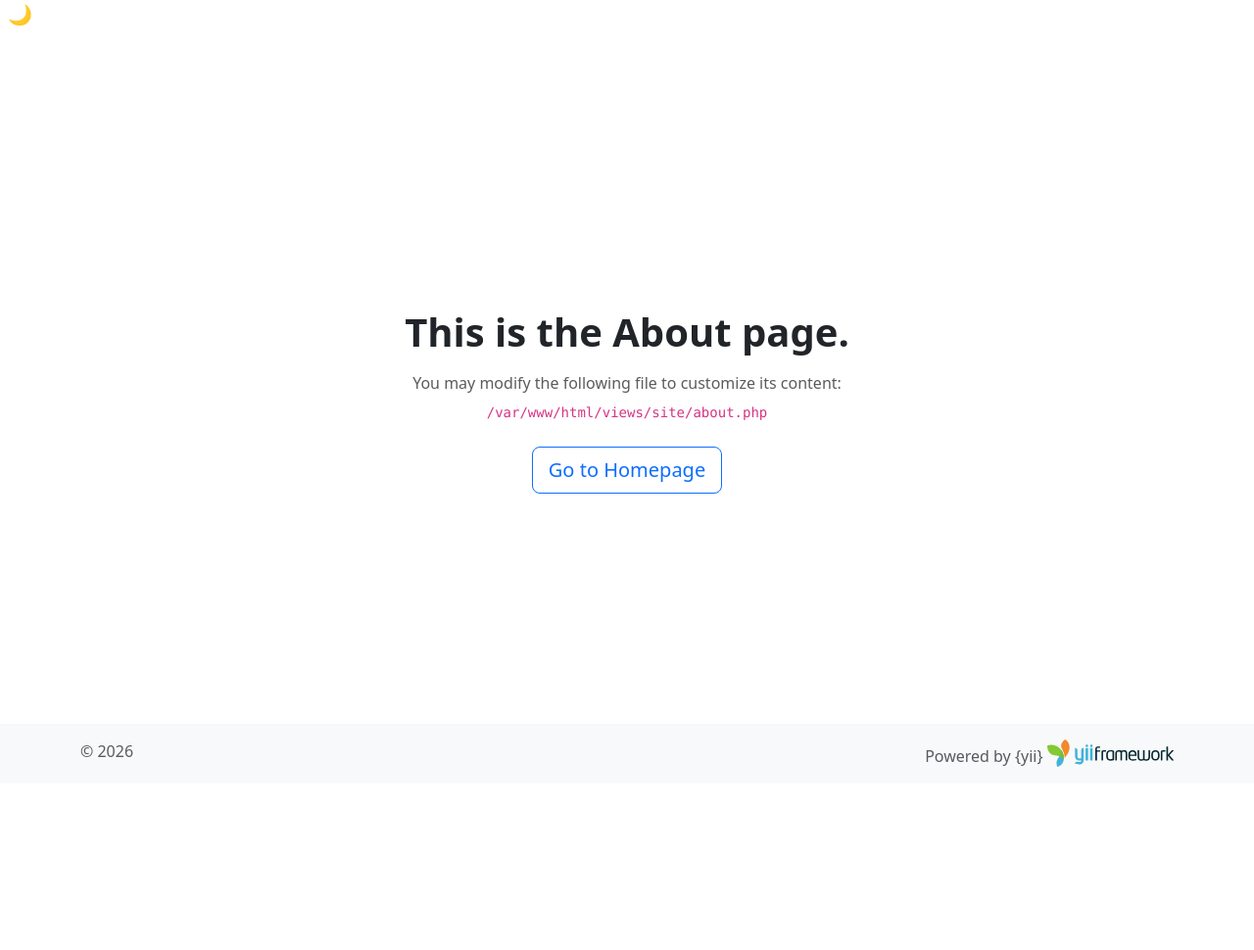
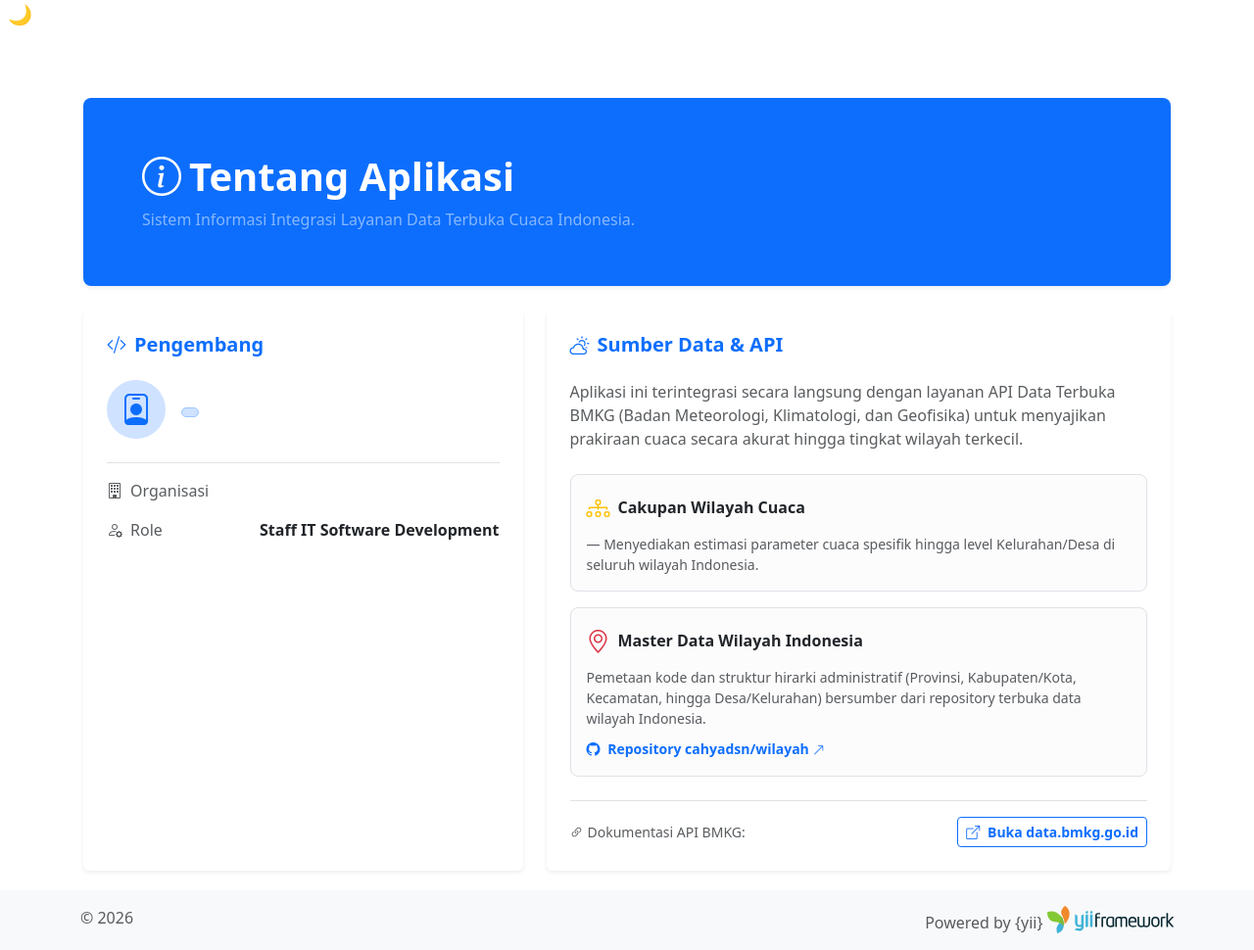
Before and after one commit to rudigigih1907/tms-cuaca, a Yii app: template views/site/about.php in a window 1280 px wide. Shown: the whole page at 98% size. Before the commit the page ends 783 px from the top, so only its background shows below. Run offline with PHP 8.4 and a stand-in for Yii, Linux system fonts and the light colour scheme; the template is opened without the code that fills it, so the values that code supplies are empty; some libraries are stand-ins or nearby versions.

Commit message:
menambahkan halaman about

```diff
--- a/views/site/about.php
+++ b/views/site/about.php
@@ -1,29 +1,118 @@
 <?php
 
+declare(strict_types=1);
+
 /** @var yii\web\View $this */
+/** @var string $developerName */
+/** @var string $organization */
+/** @var string $apiSource */
+/** @var string $apiVersion */
 
 use yii\helpers\Html;
 
 $this->title = 'About';
 $this->params['breadcrumbs'][] = $this->title;
-$this->params['meta_description'] = 'Learn more about this Yii2-powered application.';
-$this->params['meta_keywords'] = 'yii, yii2, about, php, framework';
+
+$wilayahSource = 'https://github.com/cahyadsn/wilayah';
 ?>
-<div class="site-about d-flex align-items-center justify-content-center text-center">
-    <div class="site-about-content mx-auto">
-        <h1 class="display-6 fw-semibold mb-3">This is the About page.</h1>
 
-        <p class="text-body-secondary mb-4">
-            You may modify the following file to customize its content:
-            <?php if (YII_DEBUG): ?>
-                <code class="d-block mt-2"><?= __FILE__ ?></code>
-            <?php endif; ?>
-        </p>
+<div class="site-about">
+    <!-- Header Banner -->
+    <div class="p-4 p-md-5 mb-4 bg-primary text-white rounded-3 shadow-sm">
+        <div class="container-fluid py-2">
+            <h1 class="display-6 fw-bold mb-2">
+                <i class="bi bi-info-circle me-2"></i>Tentang Aplikasi
+            </h1>
+            <p class="col-md-9 fs-6 text-white-50 mb-0">
+                Sistem Informasi Integrasi Layanan Data Terbuka Cuaca Indonesia.
+            </p>
+        </div>
+    </div>
 
-        <?= Html::a(
-            'Go to Homepage',
-            Yii::$app->homeUrl,
-            ['class' => 'btn btn-outline-primary btn-lg'],
-        ) ?>
+    <div class="row g-4">
+        <!-- Card Pengembang / Developer -->
+        <div class="col-12 col-md-6 col-lg-5">
+            <div class="card border-0 shadow-sm h-100">
+                <div class="card-header bg-transparent border-0 pt-4 px-4 pb-0">
+                    <h5 class="fw-bold m-0 text-primary">
+                        <i class="bi bi-code-slash me-2"></i>Pengembang
+                    </h5>
+                </div>
+                <div class="card-body p-4">
+                    <div class="d-flex align-items-center mb-4">
+                        <div class="bg-primary-subtle text-primary rounded-circle d-flex align-items-center justify-content-center me-3" style="width: 60px; height: 60px; min-width: 60px;">
+                            <i class="bi bi-person-badge fs-2"></i>
+                        </div>
+                        <div>
+                            <h5 class="fw-bold mb-1"><?= Html::encode($developerName) ?></h5>
+                            <span class="badge bg-primary-subtle text-primary border border-primary-subtle px-2 py-1 fw-semibold">
+                                <?= Html::encode($organization) ?>
+                            </span>
+                        </div>
+                    </div>
+
+                    <ul class="list-group list-group-flush border-top pt-2">
+                        <li class="list-group-item d-flex justify-content-between align-items-center px-0 py-2 border-0">
+                            <span class="text-muted"><i class="bi bi-building me-2"></i>Organisasi</span>
+                            <span class="fw-semibold"><?= Html::encode($organization) ?></span>
+                        </li>
+                        <li class="list-group-item d-flex justify-content-between align-items-center px-0 py-2 border-0">
+                            <span class="text-muted"><i class="bi bi-person-gear me-2"></i>Role</span>
+                            <span class="fw-semibold">Staff IT Software Development</span>
+                        </li>
+                    </ul>
+                </div>
+            </div>
+        </div>
+
+        <!-- Card Integrasi API BMKG & Data Wilayah -->
+        <div class="col-12 col-md-6 col-lg-7">
+            <div class="card border-0 shadow-sm h-100">
+                <div class="card-header bg-transparent border-0 pt-4 px-4 pb-0">
+                    <h5 class="fw-bold m-0 text-primary">
+                        <i class="bi bi-cloud-sun me-2"></i>Sumber Data & API
+                    </h5>
+                </div>
+                <div class="card-body p-4">
+                    <p class="text-muted mb-4">
+                        Aplikasi ini terintegrasi secara langsung dengan layanan API Data Terbuka BMKG (Badan Meteorologi, Klimatologi, dan Geofisika) untuk menyajikan prakiraan cuaca secara akurat hingga tingkat wilayah terkecil.
+                    </p>
+
+                    <!-- Block 1: BMKG API -->
+                    <div class="p-3 border rounded-3 mb-3 bg-light-subtle">
+                        <div class="d-flex align-items-center mb-2">
+                            <i class="bi bi-diagram-3 fs-4 text-warning me-2"></i>
+                            <h6 class="fw-bold mb-0">Cakupan Wilayah Cuaca</h6>
+                        </div>
+                        <p class="small text-muted mb-0">
+                            <strong><?= Html::encode($apiVersion) ?></strong> — Menyediakan estimasi parameter cuaca spesifik hingga level Kelurahan/Desa di seluruh wilayah Indonesia.
+                        </p>
+                    </div>
+
+                    <!-- Block 2: Data Wilayah Tingkat 4 (cahyadsn/wilayah) -->
+                    <div class="p-3 border rounded-3 mb-4 bg-light-subtle">
+                        <div class="d-flex align-items-center mb-2">
+                            <i class="bi bi-geo-alt fs-4 text-danger me-2"></i>
+                            <h6 class="fw-bold mb-0">Master Data Wilayah Indonesia</h6>
+                        </div>
+                        <p class="small text-muted mb-2">
+                            Pemetaan kode dan struktur hirarki administratif (Provinsi, Kabupaten/Kota, Kecamatan, hingga Desa/Kelurahan) bersumber dari repository terbuka data wilayah Indonesia.
+                        </p>
+                        <a href="<?= Html::encode($wilayahSource) ?>" target="_blank" rel="noopener noreferrer" class="small text-decoration-none fw-semibold">
+                            <i class="bi bi-github me-1"></i> Repository cahyadsn/wilayah <i class="bi bi-arrow-up-right small"></i>
+                        </a>
+                    </div>
+
+                    <div class="d-flex flex-column flex-sm-row justify-content-between align-items-sm-center gap-2 border-top pt-3">
+                        <span class="small text-muted">
+                            <i class="bi bi-link-45deg me-1"></i>Dokumentasi API BMKG:
+                        </span>
+                        <a href="<?= Html::encode($apiSource) ?>" target="_blank" rel="noopener noreferrer" class="btn btn-sm btn-outline-primary fw-semibold">
+                            <i class="bi bi-box-arrow-up-right me-1"></i> Buka data.bmkg.go.id
+                        </a>
+                    </div>
+                </div>
+            </div>
+        </div>
     </div>
 </div>
```
Also changed, not shown: controllers/SiteController.php (+7 -1 lines).
